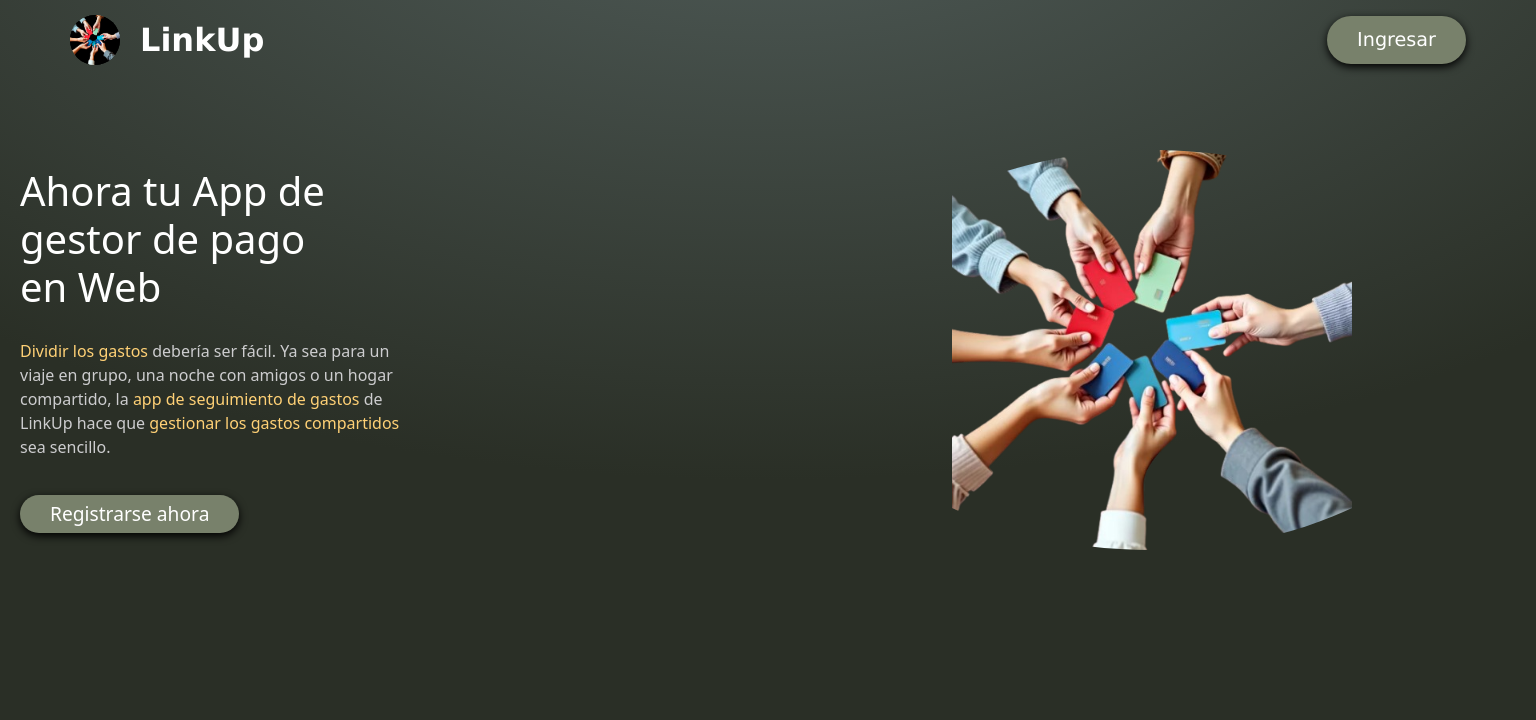
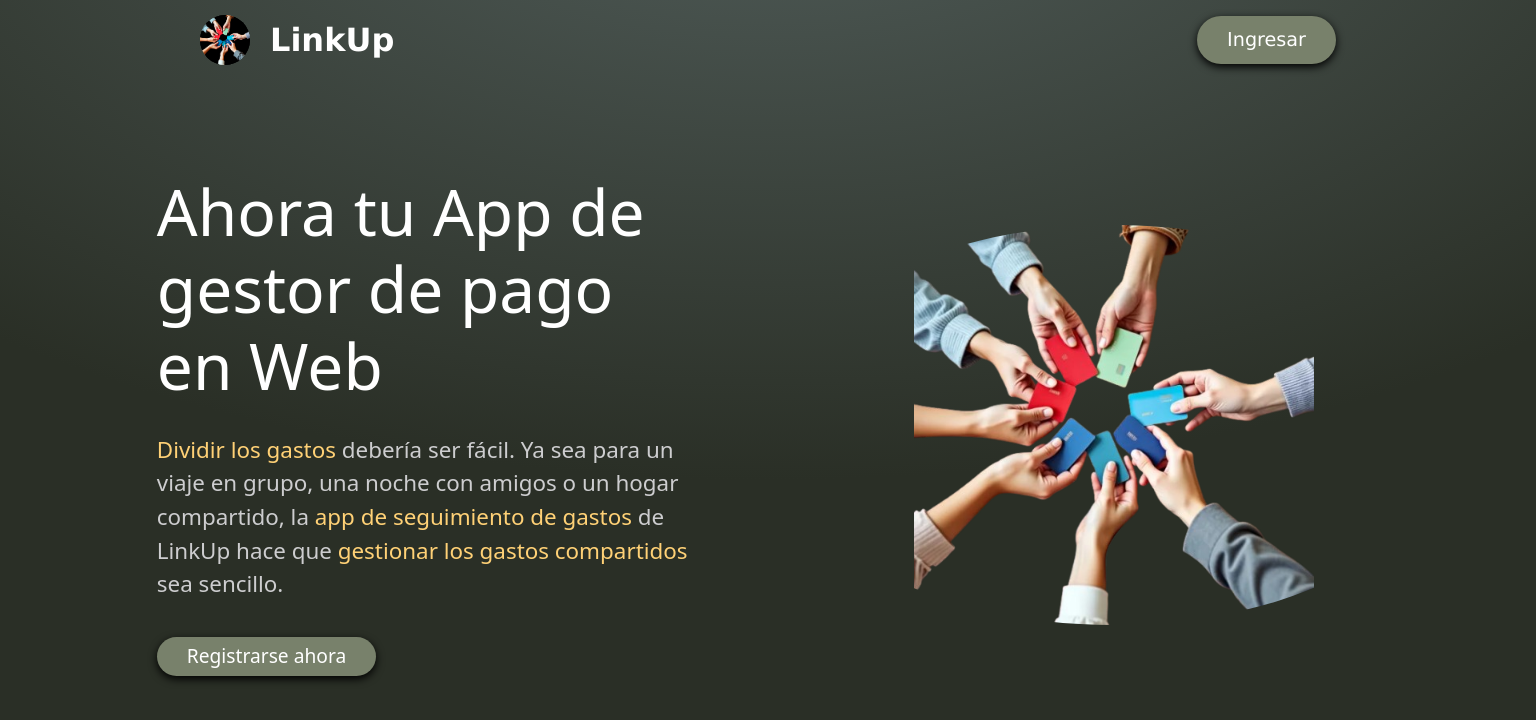
Before and after one commit to 4GeeksAcademy/LinkUp, a React app: page / in a window 1536 px wide. Built offline with nearby package versions, Linux system fonts and the light colour scheme; no server answers.

Commit message:
responsive

```diff
--- a/src/front/js/index.js
+++ b/src/front/js/index.js
@@ -11,7 +11,7 @@ import Layout from "./layout";
 
 //render your react application
 ReactDOM.render(
-    <GoogleOAuthProvider clientId="TU_CLIENT_ID_AQUÍ">
+    <GoogleOAuthProvider clientId="18163537172-9lapegg0ukbca7p9man17m3due5dh29n.apps.googleusercontent.com">
         <Layout />
     </GoogleOAuthProvider>,
     document.getElementById("app")
--- a/src/front/styles/index.css
+++ b/src/front/styles/index.css
@@ -88,6 +88,7 @@ body {
     font-size: 1.2em;
     padding: 5px 15px;
     cursor: pointer;
+    transition: transform .3s ease-in-out;
 }
 
 /* Estilos para el container principal */
@@ -217,6 +218,65 @@ body {
     }
 }
 
+@media screen and (min-width: 1024px) {
+
+    .info h2 {
+        font-size: 3em;
+        margin-left: 40px;
+    }
+
+    .info .info-text {
+        font-size: 1.2em;
+        margin-left: 40px;
+    }
+
+    .info .empezar {
+        margin-left: 40px;
+        transition: transform .3s ease-in-out;
+    }
+
+    .empezar:hover {
+        transform: scale(1.2);
+    }
+
+    .container-img img {
+        width: 100%;
+    }
+}
+
+@media screen and (min-width: 1440px) {
+
+    .main {
+        justify-content: center;
+        align-items: center;
+    }
+
+    .nav {
+        position: fixed;
+        top: 0;
+        padding: 0 200px;
+    }
+
+    .slogan-img {
+        width: 90%;
+        margin-top: 50px;
+    }
+
+    .info h2 {
+        font-size: 4em;
+        margin-left: 80px;
+    }
+
+    .info .info-text {
+        font-size: 1.4em;
+        margin-left: 80px;
+    }
+
+    .info .empezar {
+        margin-left: 80px;
+    }
+}
+
 .bg-c1 {
     background-color: var(--color-c1) !important;
 }
@@ -321,7 +381,6 @@ body{
 #app{
     overflow: auto;
 }
-=======
 
 body {
     background:
```
